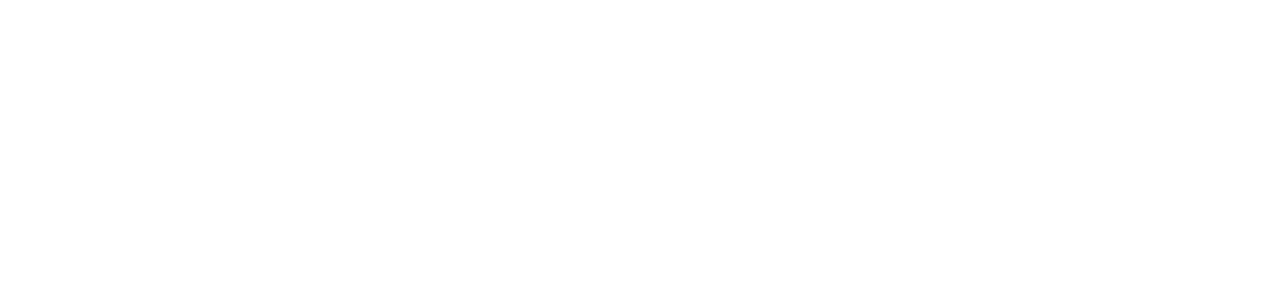
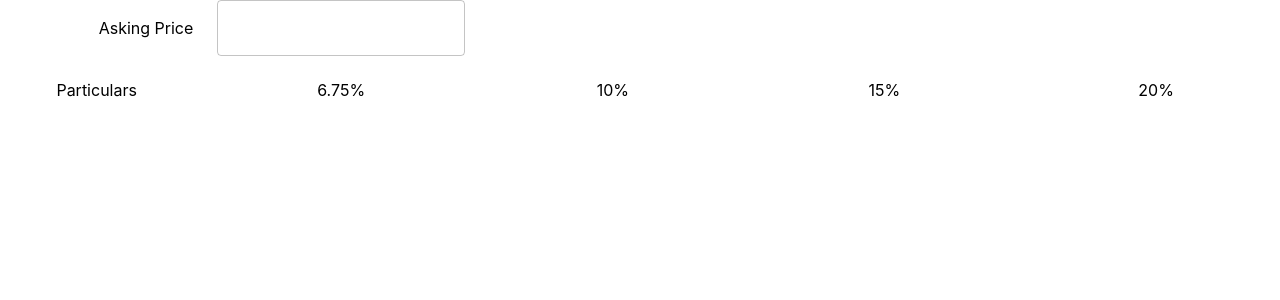
Before and after one commit to abhidevmumbai/react-calc, a React (Create React App) app: page / in a window 1280 px wide. Shown: the top 300 px of the page. Built offline with nearby package versions, Linux system fonts and the light colour scheme.

Commit message:
Added base mortgae container component

```diff
--- a/src/App.tsx
+++ b/src/App.tsx
@@ -1,9 +1,14 @@
 import React from "react";
 import logo from "./logo.svg";
 import "./App.scss";
+import Mortgage from "./mortgage/Mortgage";
 
 function App() {
-  return <div className="App"></div>;
+  return (
+    <div className="App">
+      <Mortgage />
+    </div>
+  );
 }
 
 export default App;
--- /dev/null
+++ b/src/mortgage/Mortgage.tsx
@@ -0,0 +1,46 @@
+import { Grid, TextField } from "@mui/material";
+import { ChangeEvent, useState } from "react";
+
+function Mortgage() {
+  const [askingPrice, setAskingPrice] = useState(null);
+
+  const handleAskingPriceChange = (event: ChangeEvent<any>) => {
+    setAskingPrice(event.target.value);
+  };
+
+  return (
+    <div className="mortgage">
+      <Grid
+        container
+        spacing={3}
+        direction="row"
+        justifyContent="space-between"
+        alignItems="center"
+      >
+        <Grid item xs={2} textAlign={"right"}>
+          Asking Price
+        </Grid>
+        <Grid item xs={10} textAlign={"left"}>
+          <TextField value={askingPrice} onChange={handleAskingPriceChange} />
+        </Grid>
+        <Grid item xs={2}>
+          Particulars
+        </Grid>
+        <Grid item xs={2.5}>
+          6.75%
+        </Grid>
+        <Grid item xs={2.5}>
+          10%
+        </Grid>
+        <Grid item xs={2.5}>
+          15%
+        </Grid>
+        <Grid item xs={2.5}>
+          20%
+        </Grid>
+      </Grid>
+    </div>
+  );
+}
+
+export default Mortgage;
```
